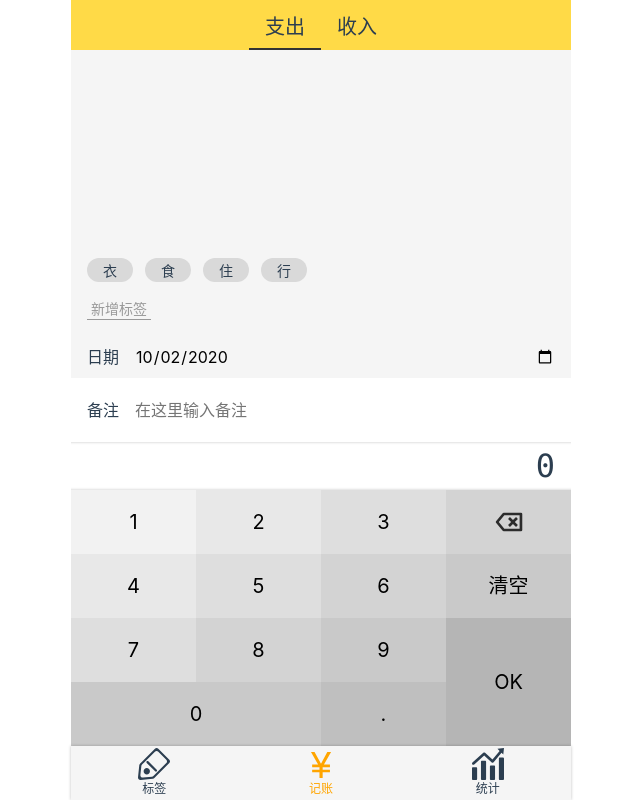
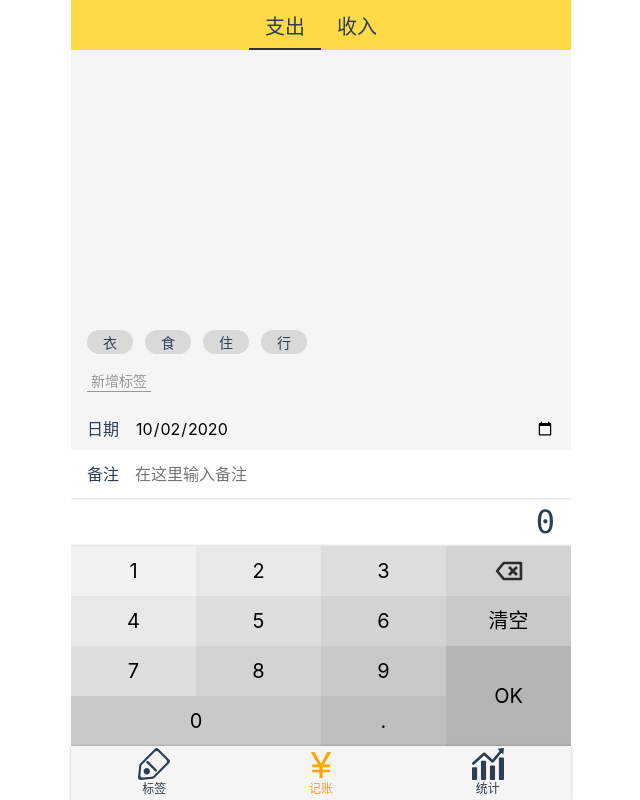
Before and after one commit to tang-xuan11/morney-test, a Vue app: page /#/money in a window 1280 px wide. Shown: the whole page, without its empty margins (319-959 px from the left). Built offline with nearby package versions, Linux system fonts and the light colour scheme.

Commit message:
修改 NumberPad point 后长度限制

```diff
--- a/src/components/Money/NumberPad.vue
+++ b/src/components/Money/NumberPad.vue
@@ -1,6 +1,6 @@
 <template>
   <div class="numberPad">
-    <div class="output">{{output}}</div>
+    <div class="output">{{ output }}</div>
     <div class="buttons">
       <button @click="inputContent">1</button>
       <button @click="inputContent">2</button>
@@ -31,6 +31,7 @@ export default class NumberPad extends Vue {
   inputContent(event: MouseEvent) {
     const button = event.target as HTMLButtonElement;
     const input = button.textContent!;
+    const pointIndex = this.output.indexOf(".");
     if (this.output.length === 16) {
       return;
     }
@@ -43,6 +44,9 @@ export default class NumberPad extends Vue {
       return;
     }
     if (this.output.indexOf(".") >= 0 && input === ".") {
+      return;
+    }
+    if (this.output.slice(pointIndex).length > 2) {
       return;
     }
     this.output += input;
@@ -82,11 +86,11 @@ export default class NumberPad extends Vue {
     button {
       float: left;
       width: 25%;
-      height: 64px;
+      height: 50px;
       background: transparent;
       border: none;
       &.ok {
-        height: 64 * 2px;
+        height: 50 * 2px;
         float: right;
       }
       &.zero {
@@ -122,7 +126,7 @@ export default class NumberPad extends Vue {
         background: darken($bg, 4 * 6px);
       }
     }
-    > .remove{
+    > .remove {
       font-size: 28px;
     }
   }
--- a/src/views/Money.vue
+++ b/src/views/Money.vue
@@ -72,6 +72,6 @@ export default class Money extends Vue {
 }
 .notes {
   background: white;
-  padding: 12px 0;
+  padding: 4px 0;
 }
 </style>
```
